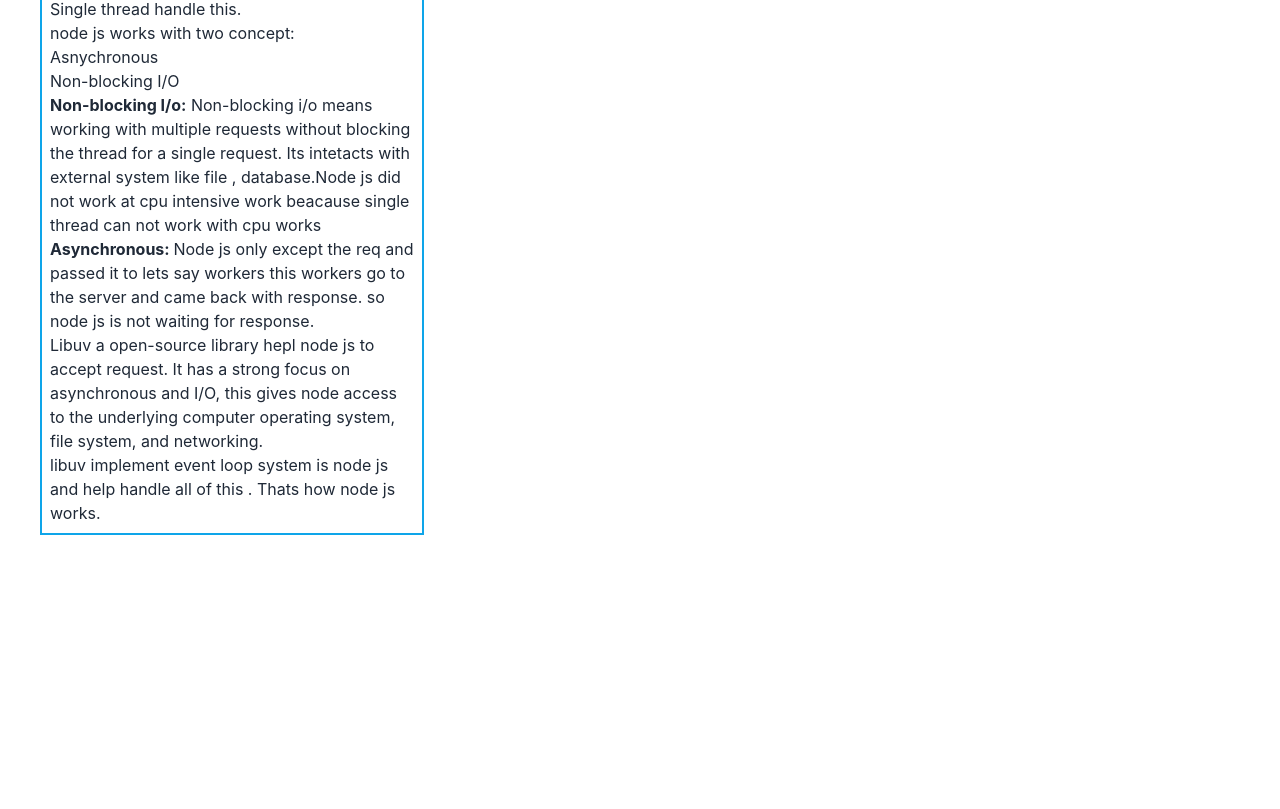
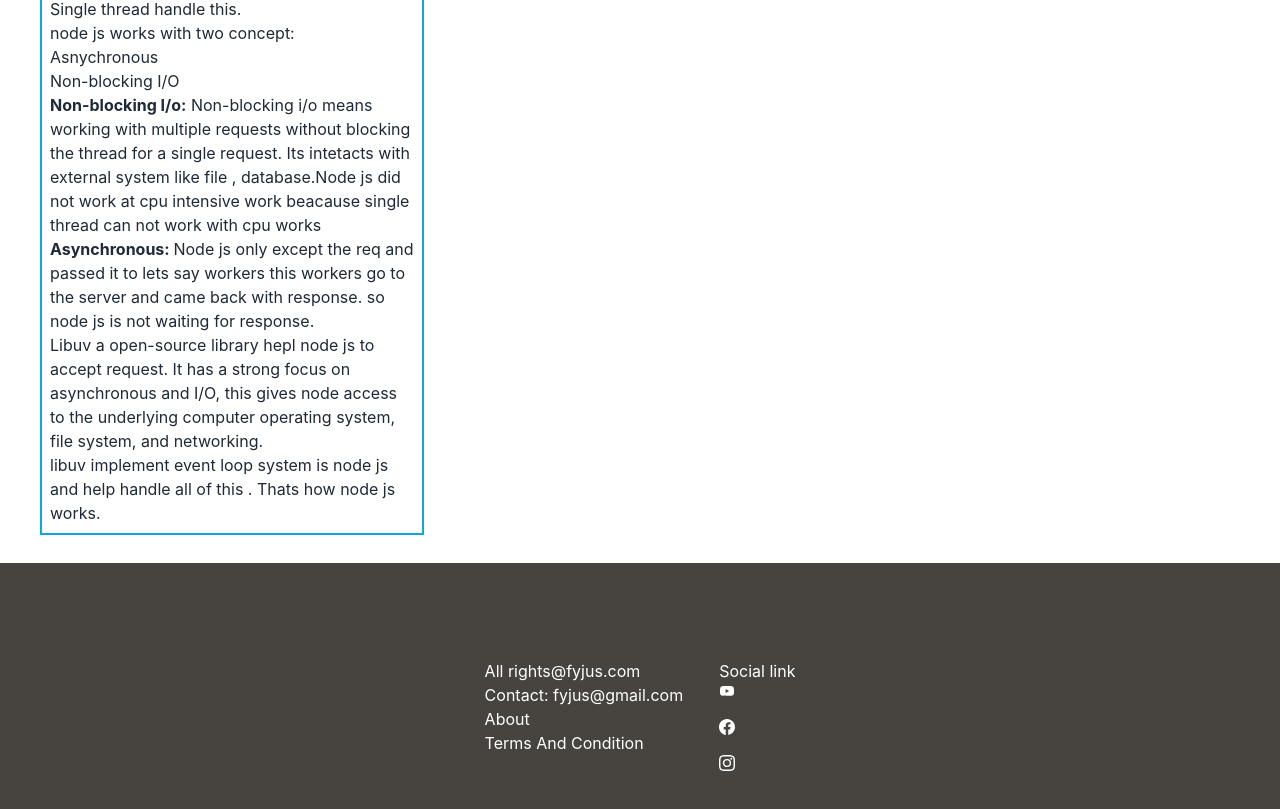
Before and after one commit to sou2000s/fyjus, a React (Create React App) app: page /blog in a window 1280 px wide. Shown: the part 785-1594 px from the top of the page. Before the commit the page ends 1320 px from the top, so only its background shows below. Built offline with nearby package versions, Linux system fonts and the light colour scheme; no server answers.

Commit message:
footer addeded

```diff
--- a/src/components/Blog/Blog.js
+++ b/src/components/Blog/Blog.js
@@ -1,8 +1,12 @@
 import React from "react";
+import Footer from "../Footer/Footer";
 
 const Blog = () => {
   return (
-    <div className="grid md:grid-cols-3 mt-4 md:ml-10 gap-10">
+    <div >
+    <div className="grid md:grid-cols-3 mt-4 md:ml-10 gap-10 mb-7">
+
+
       <div className="md:w-96  border-2 p-2 border-sky-500">
         <h1 className="text-2xl">what is cors?</h1>
         <p>
@@ -63,7 +67,8 @@ const Blog = () => {
              </p>
          </p>
       </div>
-
+      </div>
+      <Footer/>
     </div>
   );
 };
--- a/src/components/CheckOut/CheckOut.js
+++ b/src/components/CheckOut/CheckOut.js
@@ -1,6 +1,7 @@
 import React from 'react';
 import toast from 'react-hot-toast';
 import { useLoaderData } from 'react-router-dom';
+import Footer from '../Footer/Footer';
 
 const CheckOut = () => {
     const course = useLoaderData()
@@ -14,6 +15,8 @@ const CheckOut = () => {
               <p className='text-xl '>Course Name:{course.name}</p>
              <p className='text-xl mt-12'>Total Rs: {course.detail[0].price}$</p>
              <button className='btn btn-primary mt-12' onClick={handlePayment}>Pay</button>
+
+             <Footer></Footer>
         </div>
     );
 };
--- a/src/components/Course/Course.js
+++ b/src/components/Course/Course.js
@@ -2,6 +2,7 @@ import React from "react";
 import { useState } from "react";
 import { Link, NavLink, Outlet, useLoaderData } from "react-router-dom";
 import {BiCategory} from "react-icons/bi"
+import Footer from "../Footer/Footer";
 const Course = () => {
   const categoties = useLoaderData();
   const [selectCategory , setSelectedCategory] = useState("");
@@ -50,6 +51,8 @@ const Course = () => {
       </div>
     </div>
 
+       <Footer></Footer>
+
     </div>
   );
 };
--- a/src/components/CourseDetails/CourseDetails.js
+++ b/src/components/CourseDetails/CourseDetails.js
@@ -1,6 +1,7 @@
 import jsPDF from "jspdf";
 import React from "react";
 import { Link, useLoaderData } from "react-router-dom";
+import Footer from "../Footer/Footer";
 
 const CourseDetails = () => {
   const course = useLoaderData();
@@ -57,6 +58,7 @@ const CourseDetails = () => {
         </div>
       </div>
 
+      <Footer></Footer>
     </div>
   );
 };
--- /dev/null
+++ b/src/components/Footer/Footer.js
@@ -0,0 +1,24 @@
+import React from "react";
+import {AiFillYoutube} from "react-icons/ai"
+import {BsFacebook ,BsInstagram} from "react-icons/bs";
+
+const Footer = () => {
+  return (
+    <div className="bg-[#474440] h-96 flex justify-center p-24  text-white">
+      <div>
+      <p>All rights@fyjus.com</p>
+      <p>Contact: fyjus@gmail.com</p>
+      <p>About</p>
+      <p>Terms And Condition</p>
+      </div>
+      <div className="ml-9 ">
+          <h1>Social link</h1>
+         <AiFillYoutube/>
+         <BsFacebook className="mt-5"/>
+         <BsInstagram className="mt-5"/>
+      </div>
+    </div>
+  );
+};
+
+export default Footer;
--- a/src/components/Home/Home.js
+++ b/src/components/Home/Home.js
@@ -1,5 +1,6 @@
 import React from "react";
 import { Link } from "react-router-dom";
+
 
 const Home = () => {
   return (
```
